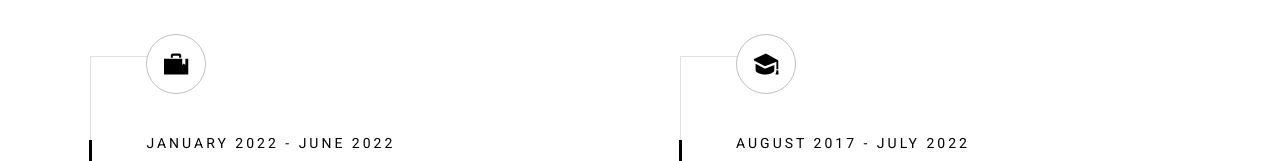
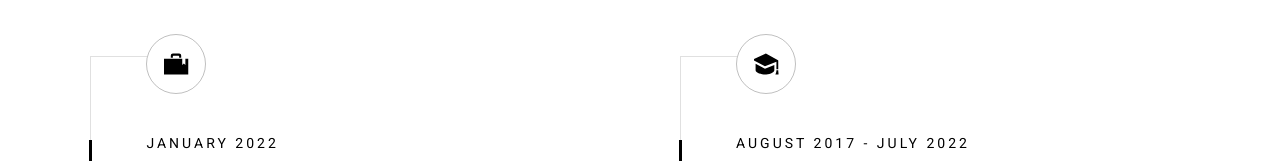
Before and after one commit to Scarlet0103/portfolio, a plain HTML site: page index.html in a window 1280 px wide. Shown: the part 1840-2001 px from the top of the page. Drawn offline with Linux system fonts and the light colour scheme; a web font is replaced by a local one.

Commit message:
amazon changed

```diff
--- a/index.html
+++ b/index.html
@@ -173,7 +173,7 @@
                         <div class="timeline__block">
                             <div class="timeline__bullet"></div>
                             <div class="timeline__header">
-                                <p class="timeline__timeframe">January 2022 - June 2022</p>
+                                <p class="timeline__timeframe">January 2022</p>
                                 <h3 class="item-title">Amazon India</h3>
                                 <h5>SDE Intern</h5>
                             </div>
```
